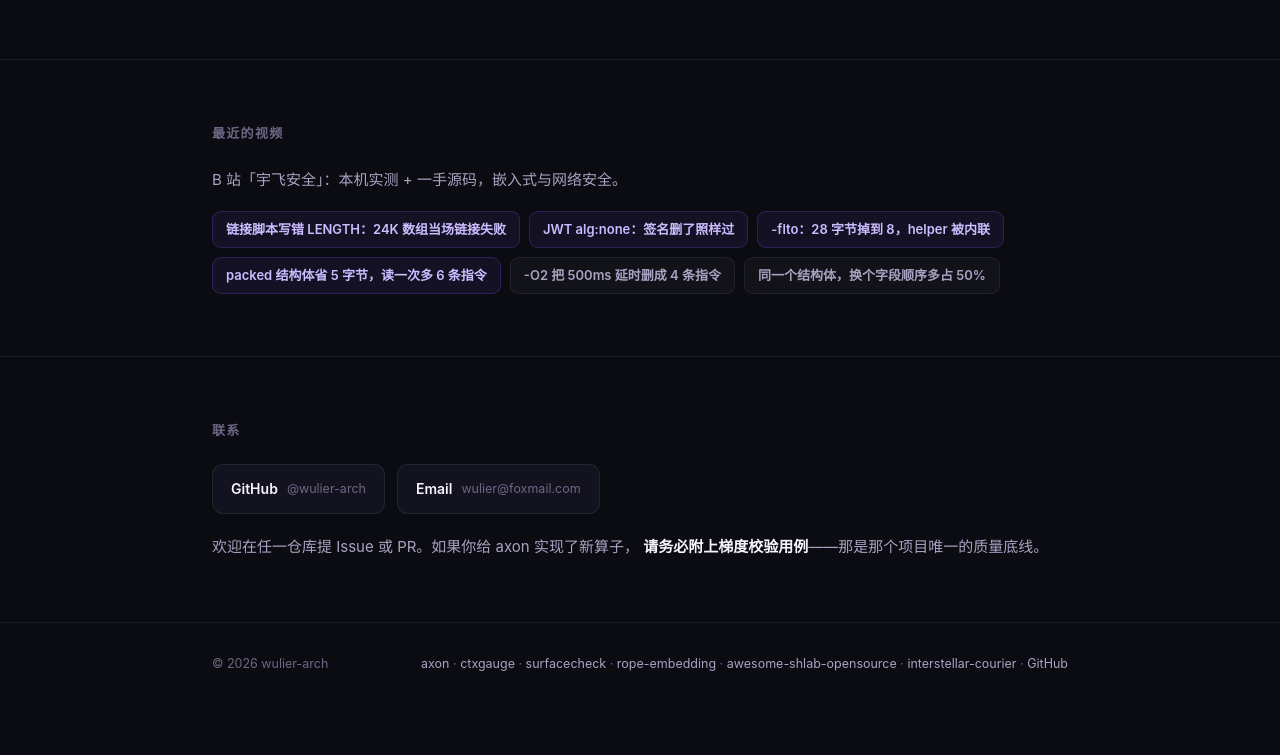
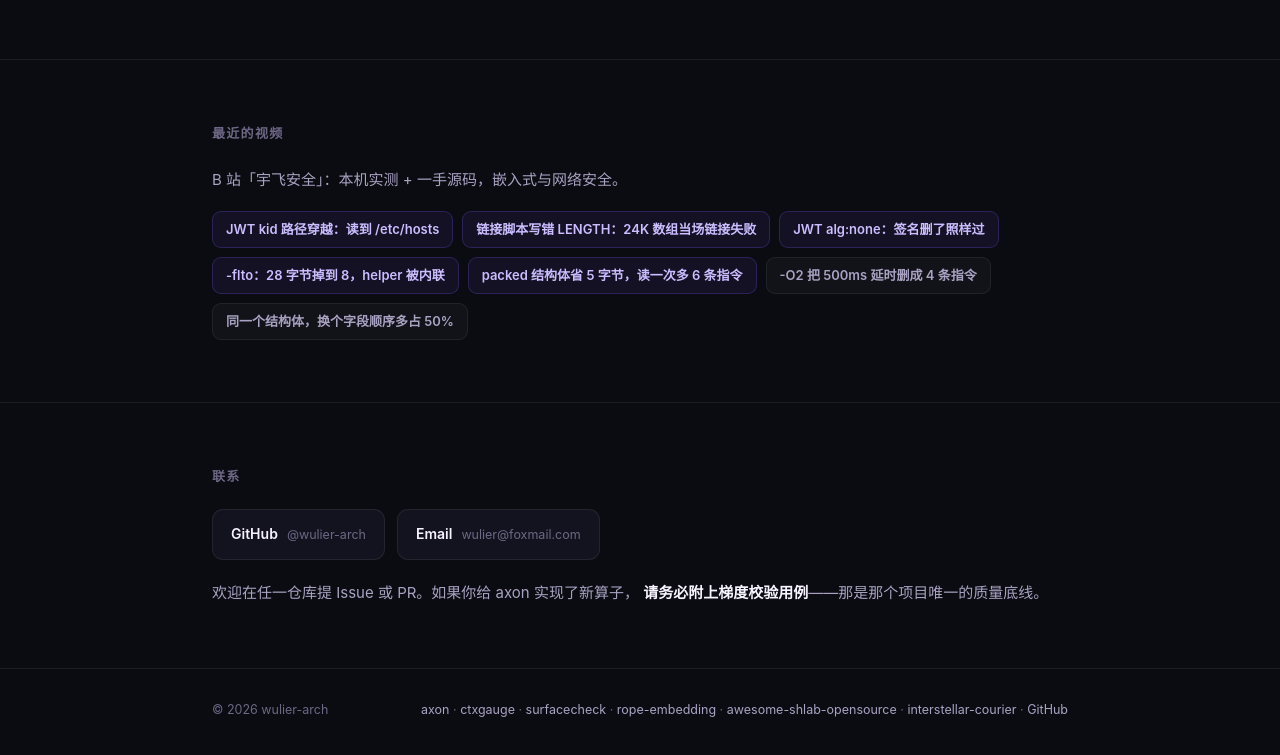
Before and after one commit to wulier-arch/wulier-arch.github.io, a plain HTML site: page index.html in a window 1280 px wide. Shown: the part 2759-3514 px from the top of the page. Before the commit the page ends 3478 px from the top, so only its background shows below. Drawn offline with Linux system fonts and the light colour scheme.

Commit message:
docs: 首页最近的视频加 JWT kid 路径穿越这条

```diff
--- a/index.html
+++ b/index.html
@@ -358,6 +358,7 @@
           B 站「宇飞安全」：本机实测 + 一手源码，嵌入式与网络安全。
         </p>
         <div class="chips">
+          <a class="chip hi" href="https://www.bilibili.com/video/BV1qKy7zMEHz">JWT kid 路径穿越：读到 /etc/hosts</a>
           <a class="chip hi" href="https://www.bilibili.com/video/BV1Frsq6TEir">链接脚本写错 LENGTH：24K 数组当场链接失败</a>
           <a class="chip hi" href="https://www.bilibili.com/video/BV1Trs16uEoc">JWT alg:none：签名删了照样过</a>
           <a class="chip hi" href="https://www.bilibili.com/video/BV1DSsM6MEn1">-flto：28 字节掉到 8，helper 被内联</a>
```
